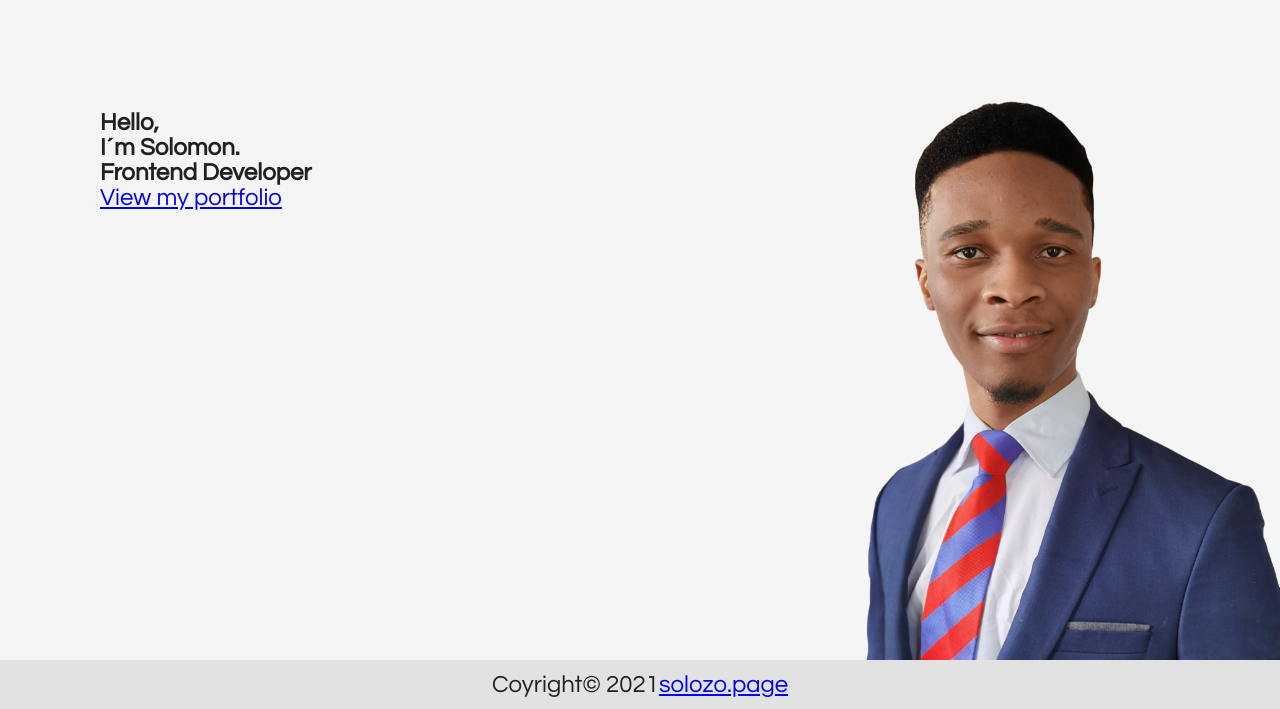
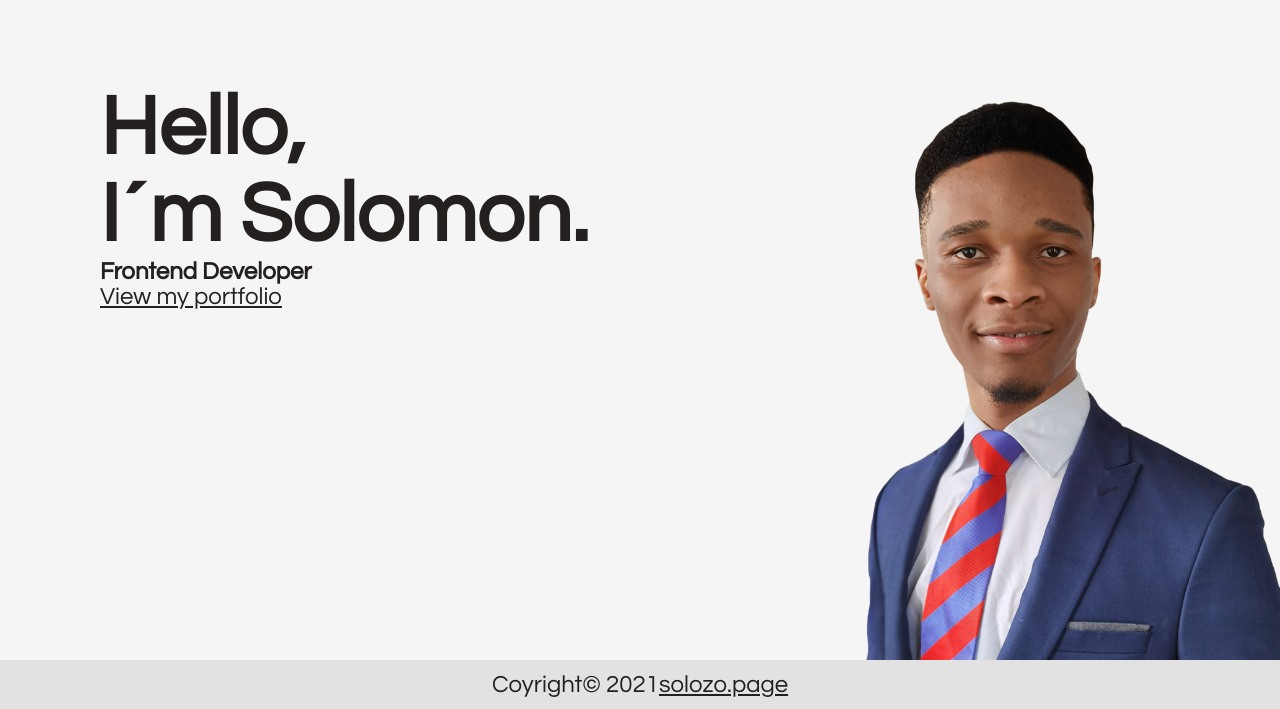
Before and after one commit to Ozoemenamsolomon/Portfolio-v2, a Gatsby site: page / in a window 1280 px wide. Shown: the part 91-800 px from the top of the page. Built offline with nearby package versions, Linux system fonts and the light colour scheme; Gatsby itself is replaced by a stand-in of ours.

Commit message:
anchor tag text colour, fix label,

```diff
--- a/src/components/Navigation.tsx
+++ b/src/components/Navigation.tsx
@@ -131,6 +131,7 @@ const Navigation: React.FC<NavigationProps> = ({ userLang }) => {
         <SubNavList className="dropdown">
           <li className="settings-list-items">
             {/* <div style={{ display: "flex" }}> */}
+            <label>
               EN
               <input
                 type="checkbox"
@@ -139,6 +140,7 @@ const Navigation: React.FC<NavigationProps> = ({ userLang }) => {
                 className="checkbox"
               />
               DE
+            </label>
             {/* </div> */}
           </li>
           <li className="material-icons moodtoggle settings-list-items">
--- a/src/components/layout.css
+++ b/src/components/layout.css
@@ -33,6 +33,9 @@
 }
 h1 {
   font-size: 3.5rem;
+}
+a {
+  color: var(--text-colour);
 }
 :root {
   --btn-colour: #fff;
--- a/src/pages/index.tsx
+++ b/src/pages/index.tsx
@@ -25,12 +25,12 @@ const Index: React.FC<PageProps<IndexProps>> = () => {
       >
         <section>
           <div className="hello">
-            <h2>
+            <h1>
               Hello,
               <br />
               I´m Solomon.
-            </h2>
-            <h3>Frontend Developer</h3>
+            </h1>
+            <h2>Frontend Developer</h2>
             <Link state={{ from: "home_hero" }} to="/works">
               View my portfolio
             </Link>
```
Lines whose indentation alone changed are shown as unchanged.
